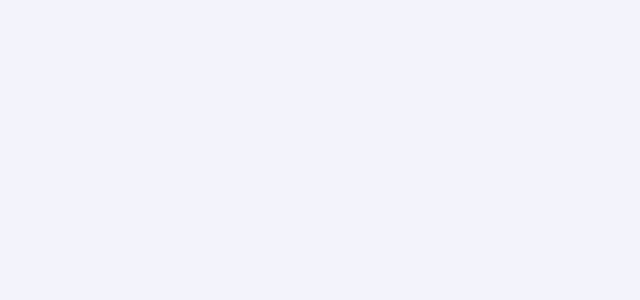
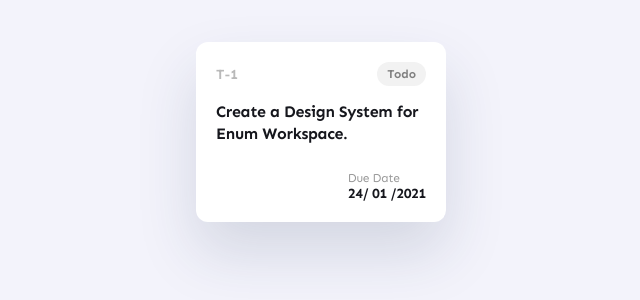
Before and after one commit to shapovalov-sasha/Task-Manager, a React (Create React App) app: page / in a window 1280 px wide. Shown: the part 268-568 px from the top of the page, without its empty margins (319-959 px from the left). Built offline with nearby package versions, Linux system fonts and the light colour scheme.

Commit message:
UI for Task Card

```diff
--- a/public/index.html
+++ b/public/index.html
@@ -15,6 +15,12 @@
       user's mobile device or desktop. See https://developers.google.com/web/fundamentals/web-app-manifest/
     -->
     <link rel="manifest" href="%PUBLIC_URL%/manifest.json" />
+    <link rel="preconnect" href="https://fonts.googleapis.com" />
+    <link rel="preconnect" href="https://fonts.gstatic.com" crossorigin />
+    <link
+      href="https://fonts.googleapis.com/css2?family=Sen:wght@400;700;800&display=swap"
+      rel="stylesheet"
+    />
     <!--
       Notice the use of %PUBLIC_URL% in the tags above.
       It will be replaced with the URL of the `public` folder during the build.
@@ -24,7 +30,7 @@
       work correctly both with client-side routing and a non-root public URL.
       Learn how to configure a non-root public URL by running `npm run build`.
     -->
-    <title>React App</title>
+    <title>Task Manager</title>
   </head>
   <body>
     <noscript>You need to enable JavaScript to run this app.</noscript>
--- a/src/App.css
+++ b/src/App.css
@@ -1,4 +1,7 @@
 .app-container {
   background-color: #f3f3fb;
   min-height: 100vh;
+  display: flex;
+  justify-content: center;
+  align-items: center;
 }
--- a/src/App.js
+++ b/src/App.js
@@ -1,7 +1,12 @@
 import "./App.css";
+import TaskCard from "./components/task-card/TaskCard";
 
 function App() {
-  return <div className="app-container"></div>;
+  return (
+    <div className="app-container">
+      <TaskCard />
+    </div>
+  );
 }
 
 export default App;
--- /dev/null
+++ b/src/components/task-card/TaskCard.css
@@ -0,0 +1,79 @@
+.card-wrapper {
+  width: 250px;
+  height: 180px;
+  background: #ffffff;
+  box-shadow: 0px 30px 60px rgba(32, 56, 85, 0.15);
+  border-radius: 12px;
+  display: grid;
+  grid-template-rows: max-content auto max-content;
+  padding: 20px;
+  gap: 15px;
+}
+
+.card-wrapper p {
+  margin: 0;
+}
+
+.card-header {
+  display: flex;
+  justify-content: space-between;
+  align-items: center;
+}
+
+.card-header p {
+  font-size: 14px;
+  line-height: 17px;
+  color: #b9b9b9;
+  font-weight: 700;
+}
+
+.card-content {
+  text-align: left;
+}
+
+.card-content p {
+  font-weight: 700;
+  font-size: 16px;
+  line-height: 22px;
+  color: #16171d;
+  letter-spacing: -0.02em;
+  overflow: hidden;
+  display: -webkit-box;
+  -webkit-line-clamp: 2;
+  -webkit-box-orient: vertical;
+}
+
+.card-footer {
+  display: flex;
+  justify-content: flex-end;
+  align-items: center;
+}
+
+.due-date p:first-child {
+  font-weight: 400;
+  font-size: 12px;
+  line-height: 14px;
+  letter-spacing: -0.02em;
+  color: #999999;
+}
+
+.due-date p:last-child {
+  font-weight: 700;
+  font-size: 14px;
+  line-height: 17px;
+  letter-spacing: -0.03em;
+  color: #16171d;
+}
+
+.badge {
+  background-color: #f2f2f2;
+  padding: 5px 10px;
+  border-radius: 12px;
+}
+
+.badge p {
+  color: #808080;
+  font-weight: 700;
+  font-size: 12px;
+  line-height: 14px;
+}
--- /dev/null
+++ b/src/components/task-card/TaskCard.js
@@ -0,0 +1,25 @@
+import "./TaskCard.css";
+
+function TaskCard() {
+  return (
+    <div className="card-wrapper">
+      <div className="card-header">
+        <p className="task-id">T-1</p>
+        <div className="badge">
+          <p>Todo</p>
+        </div>
+      </div>
+      <div className="card-content">
+        <p>Create a Design System for Enum Workspace.</p>
+      </div>
+      <div className="card-footer">
+        <div className="due-date">
+          <p>Due Date</p>
+          <p>24/ 01 /2021</p>
+        </div>
+      </div>
+    </div>
+  );
+}
+
+export default TaskCard;
--- a/src/index.css
+++ b/src/index.css
@@ -1,11 +1,12 @@
+* {
+  box-sizing: border-box;
+}
+
 body {
   margin: 0;
-  font-family: -apple-system, BlinkMacSystemFont, "Segoe UI", "Roboto", "Oxygen",
-    "Ubuntu", "Cantarell", "Fira Sans", "Droid Sans", "Helvetica Neue",
-    sans-serif;
+  font-family: "Sen", "Helvetica Neue", sans-serif;
   -webkit-font-smoothing: antialiased;
   -moz-osx-font-smoothing: grayscale;
-  box-sizing: border-box;
 }
 
 code {
```
